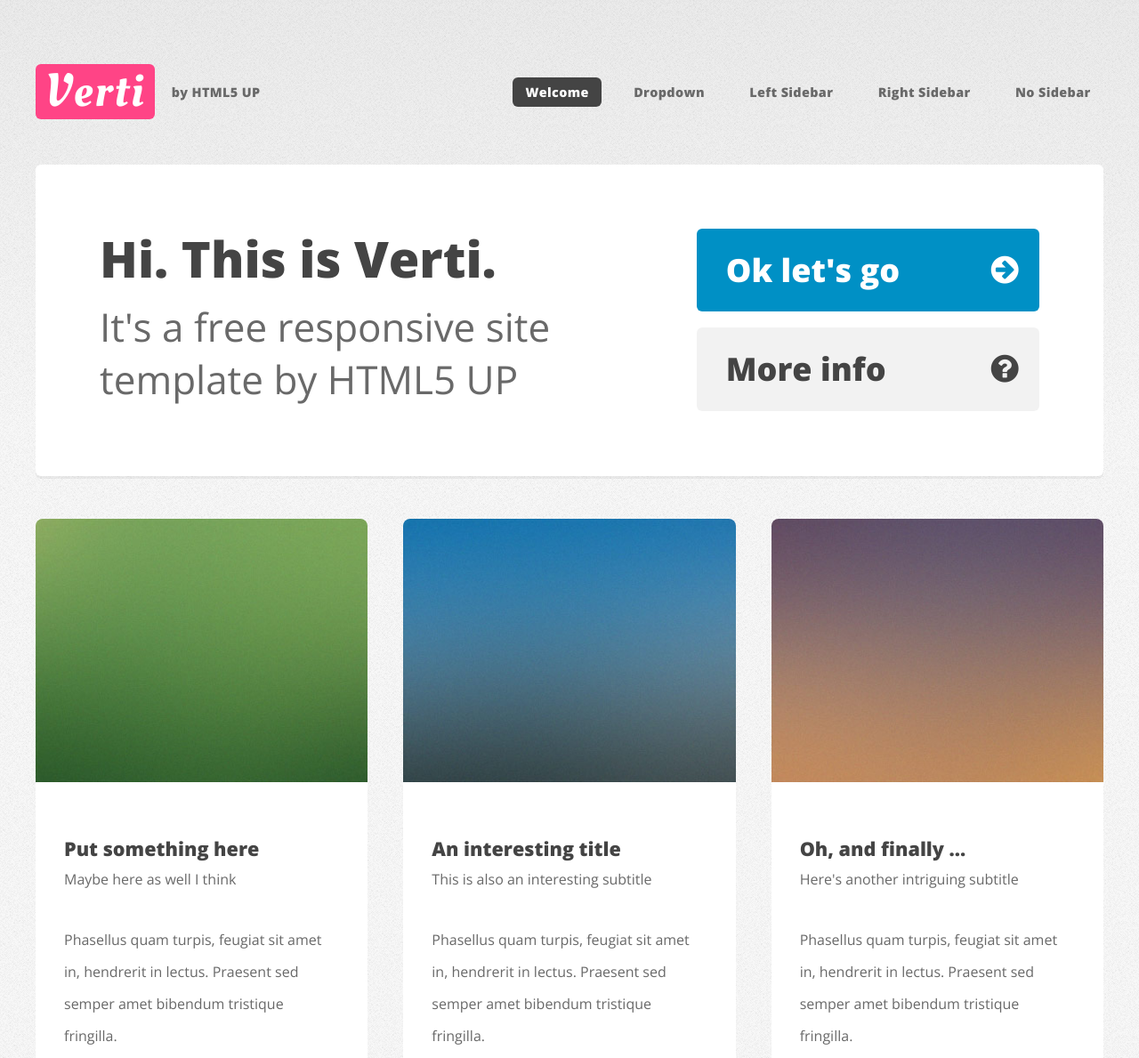
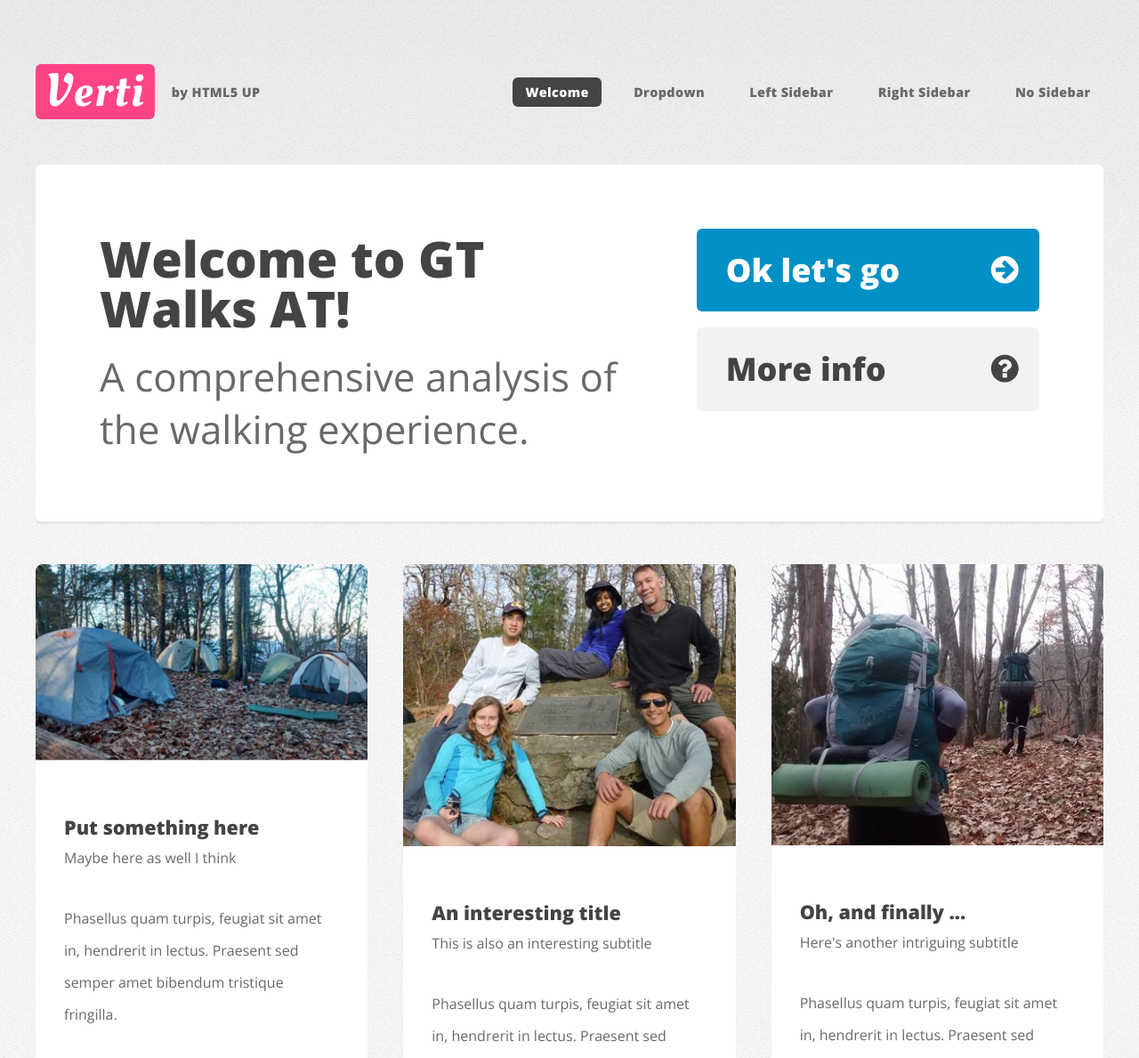
Before and after one commit to nadkarni/GT_Walks_AT, a plain HTML site: page index.html in a window 1280 px wide. Shown: the top 1189 px of the page at 89% size. Drawn offline with nearby package versions, Linux system fonts and the light colour scheme.

Commit message:
Welcome Page Changes

```diff
--- a/index.html
+++ b/index.html
@@ -70,8 +70,8 @@
 				<div id="banner" class="box container">
 					<div class="row">
 						<div class="7u">
-							<h2>Hi. This is Verti.</h2>
-							<p>It's a free responsive site template by HTML5 UP</p>
+							<h2>Welcome to GT Walks AT!</h2>
+							<p>A comprehensive analysis of the walking experience.</p>
 						</div>
 						<div class="5u">
 							<ul>
@@ -91,7 +91,7 @@
 
 							<!-- Box -->
 								<section class="box feature">
-									<a href="#" class="image featured"><img src="images/pic01.jpg" alt="" /></a>
+									<a href="#" class="image featured"><img src="images/tents.jpg" alt="" /></a>
 									<div class="inner">
 										<header>
 											<h2>Put something here</h2>
@@ -106,7 +106,7 @@
 
 							<!-- Box -->
 								<section class="box feature">
-									<a href="#" class="image featured"><img src="images/pic02.jpg" alt="" /></a>
+									<a href="#" class="image featured"><img src="images/profile.jpg" alt="" /></a>
 									<div class="inner">
 										<header>
 											<h2>An interesting title</h2>
@@ -121,7 +121,7 @@
 
 							<!-- Box -->
 								<section class="box feature last">
-									<a href="#" class="image featured"><img src="images/pic03.jpg" alt="" /></a>
+									<a href="#" class="image featured"><img src="images/hiking.jpg" alt="" /></a>
 									<div class="inner">
 										<header>
 											<h2>Oh, and finally ...</h2>
```
Also changed, not shown: images/hiking.jpg (added), images/profile.jpg (added), images/tents.jpg (added).
